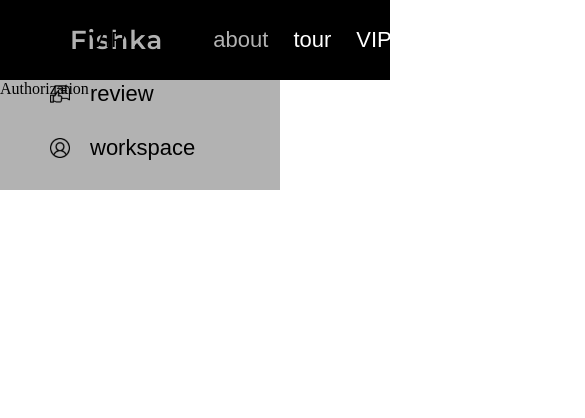
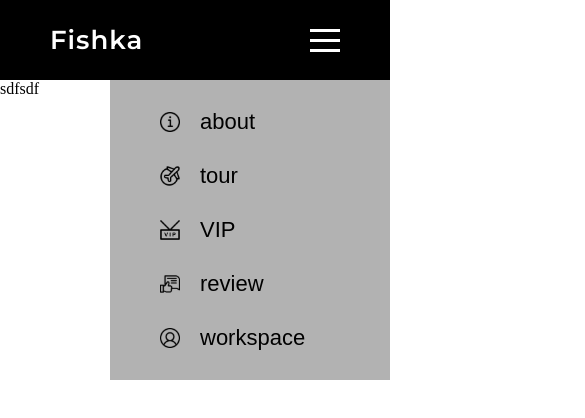
Before and after one commit to GlebGroskreits/Fishing-Tours, a React (Create React App) app in the folder Fishka/client/: page /login in a window 390 px wide. Shown: the top 418 px of the page, 585 px wide, since content can reach past the window. Built offline with nearby package versions, Linux system fonts and the light colour scheme; a web font is replaced by a local one.

Commit message:
feat: add transition on burgerMenu

```diff
--- a/Fishka/client/src/components/BurgerMenu/BurgerMenu.scss
+++ b/Fishka/client/src/components/BurgerMenu/BurgerMenu.scss
@@ -5,19 +5,22 @@
     height: fit-content;
     width: 280px;
     position: absolute;
+    top: 80px;
     background-color: rgba($main_black, 0.3);
     padding: 30px 50px;
     box-sizing: border-box;
     display: flex;
     flex-direction: column;
     gap: 30px;
+    transition: all 1s;
+    z-index: 9999;
 
     &.hide{
-        display: none;
+        right: -280px;
     }
 
     &.show{
-        display: flex;
+        right: 0;
     }
 
     >a{
--- a/Fishka/client/src/components/Header/Header.scss
+++ b/Fishka/client/src/components/Header/Header.scss
@@ -6,6 +6,9 @@ header{
     background-color: $main_black;
     display: flex;
     align-items: center;
+    position: relative;
+    overflow-x: clip;
+    z-index: 1000;
 
     >a:nth-of-type(1){
         margin-left: 70px;
@@ -23,13 +26,14 @@ header{
 
         >a:last-child{
             margin-left: auto;
+            margin-right: 50px;
         }
     }
 
     .icon_link{
         @extend .container_center;
         gap: 15px;
-        margin: 0 70px 0 50px;
+        margin: 0 70px 0 0;
 
         >img{
             height: 20px;
@@ -55,3 +59,41 @@ header{
         }
     }
 }
+
+@media(max-width: 1010px){
+    header{
+        nav{
+            >a{
+                display: none;
+            }
+
+            >a:last-child{
+                display: flex;
+            }
+        }
+    }
+}
+
+@media(max-width: 768px){
+    header{
+        .icon_link{
+            display: none;
+        }
+    }
+}
+
+@media(max-width: 509px){
+    header{
+        >a:nth-of-type(1){
+            margin-left: 50px;
+        }
+
+        nav{
+            display: none;
+        }
+
+        .burger_menu{
+            margin-left: auto;
+        }
+    }
+}
--- a/Fishka/client/src/pages/Authorization/Authorization.js
+++ b/Fishka/client/src/pages/Authorization/Authorization.js
@@ -3,9 +3,9 @@ import './Authorization.scss';
 
 const Authorization = () => {
     return (
-       <div>
-            Authorization
-       </div>
+        <main>
+            sdfsdf
+        </main>
     );
 }
 
--- a/Fishka/client/src/pages/Authorization/Authorization.scss
+++ b/Fishka/client/src/pages/Authorization/Authorization.scss
@@ -0,0 +1 @@
+@import '../../styles/global';
--- a/Fishka/client/src/styles/_global.scss
+++ b/Fishka/client/src/styles/_global.scss
@@ -16,4 +16,5 @@
 main{
     position: relative;
     overflow-x: hidden;
+    z-index: 1;
 }
```
